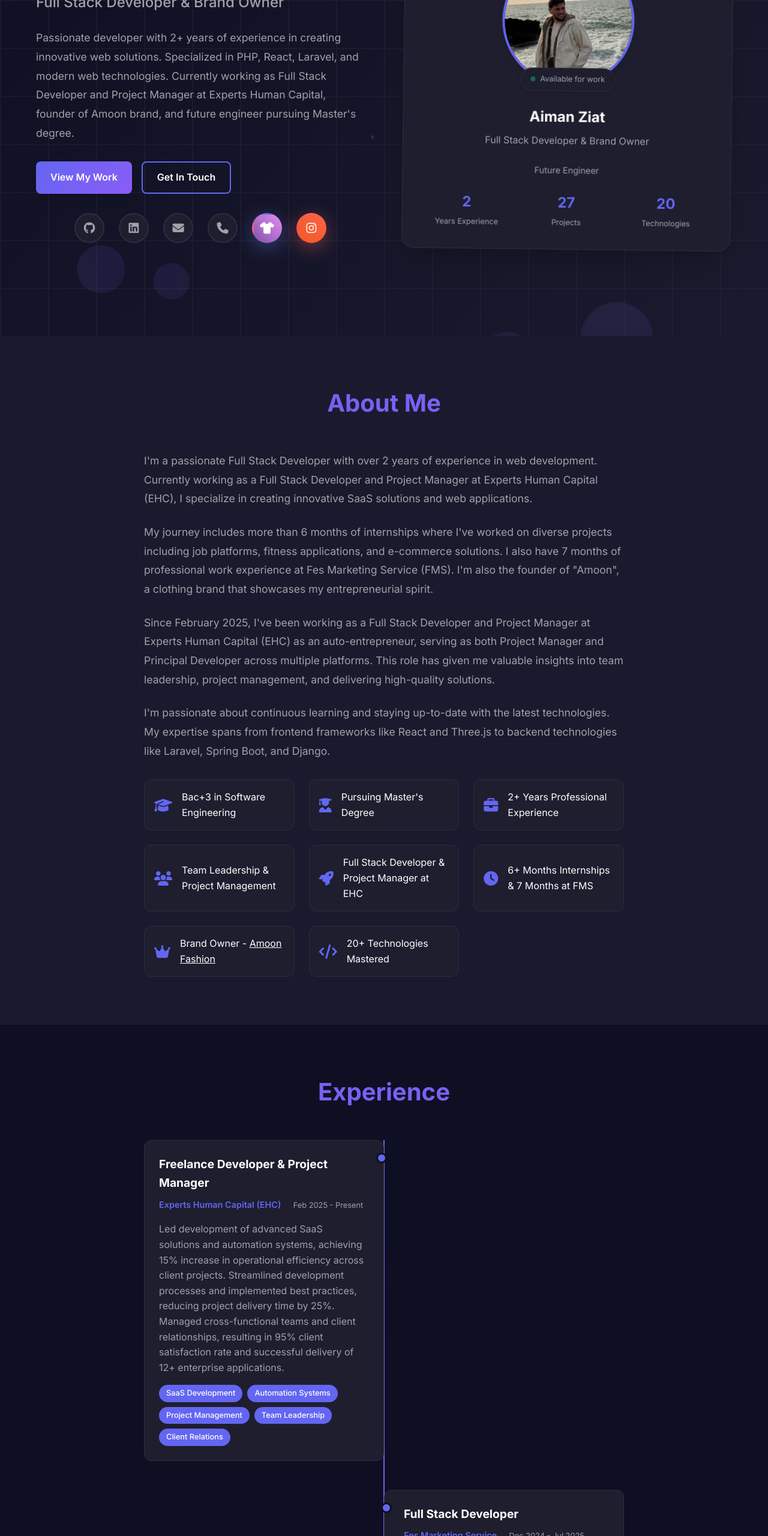
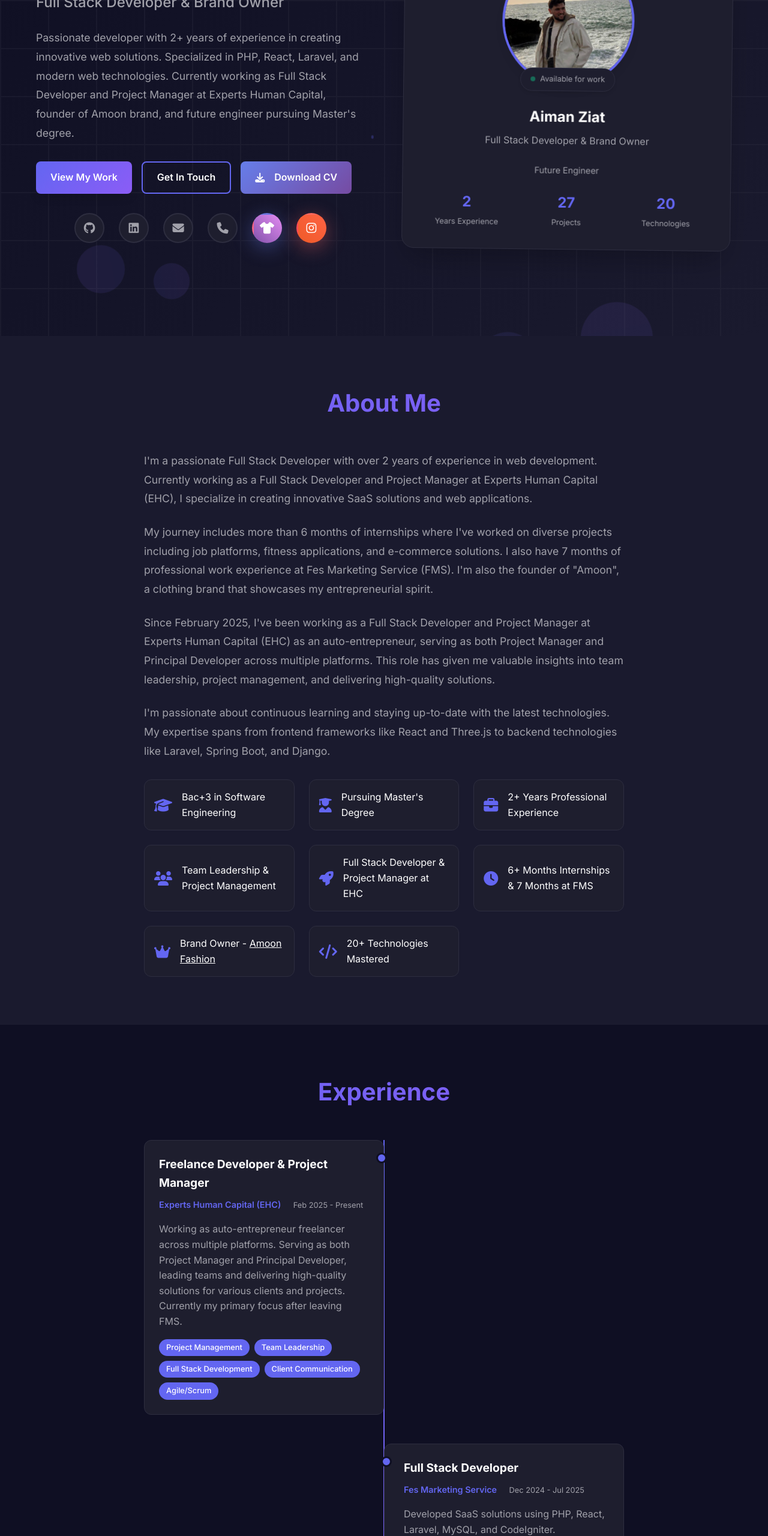
Before and after one commit to aimanziatdev/portfolio, a plain HTML site: page index.html in a window 1280 px wide. Shown: the part 240-2800 px from the top of the page at 60% size. Drawn offline with nearby package versions, Linux system fonts and the light colour scheme.

Commit message:
Add CV download button to home section

```diff
--- a/index.html
+++ b/index.html
@@ -23,6 +23,25 @@
         .brand-icon:last-child:hover {
             transform: translateY(-10px) scale(1.2) rotate(-3deg) !important;
             box-shadow: 0 20px 50px rgba(255, 107, 107, 0.7), 0 0 40px rgba(238, 90, 36, 0.5) !important;
+        }
+
+        .btn-cv {
+            background: linear-gradient(135deg, #667eea, #764ba2);
+            color: white;
+            border: none;
+            position: relative;
+            overflow: hidden;
+            transition: all 0.3s ease;
+        }
+
+        .btn-cv:hover {
+            background: linear-gradient(135deg, #764ba2, #667eea);
+            transform: translateY(-2px);
+            box-shadow: 0 8px 25px rgba(102, 126, 234, 0.4);
+        }
+
+        .btn-cv i {
+            margin-right: 8px;
         }
     </style>
 </head>
@@ -74,6 +93,9 @@
                     <div class="hero-buttons">
                         <a href="#projects" class="btn btn-primary">View My Work</a>
                         <a href="#contact" class="btn btn-secondary">Get In Touch</a>
+                        <a href="aiman ziat - CV.pdf" target="_blank" class="btn btn-cv">
+                            <i class="fas fa-download"></i> Download CV
+                        </a>
                     </div>
                     <div class="hero-social">
                         <a href="https://github.com/aimanziatdev" target="_blank" class="social-icon">
@@ -221,14 +243,16 @@
                             <span class="duration">Feb 2025 - Present</span>
                         </div>
                         <p class="timeline-description">
-                            Led development of advanced SaaS solutions and automation systems, achieving 15% increase in operational efficiency across client projects. Streamlined development processes and implemented best practices, reducing project delivery time by 25%. Managed cross-functional teams and client relationships, resulting in 95% client satisfaction rate and successful delivery of 12+ enterprise applications.
+                            Working as auto-entrepreneur freelancer across multiple platforms. Serving as both
+                            Project Manager and Principal Developer, leading teams and delivering high-quality solutions
+                            for various clients and projects. Currently my primary focus after leaving FMS.
                         </p>
                         <div class="timeline-skills">
-                            <span class="skill-tag">SaaS Development</span>
-                            <span class="skill-tag">Automation Systems</span>
                             <span class="skill-tag">Project Management</span>
                             <span class="skill-tag">Team Leadership</span>
-                            <span class="skill-tag">Client Relations</span>
+                            <span class="skill-tag">Full Stack Development</span>
+                            <span class="skill-tag">Client Communication</span>
+                            <span class="skill-tag">Agile/Scrum</span>
                         </div>
                     </div>
                 </div>
```
Also changed, not shown: 1 other file.
